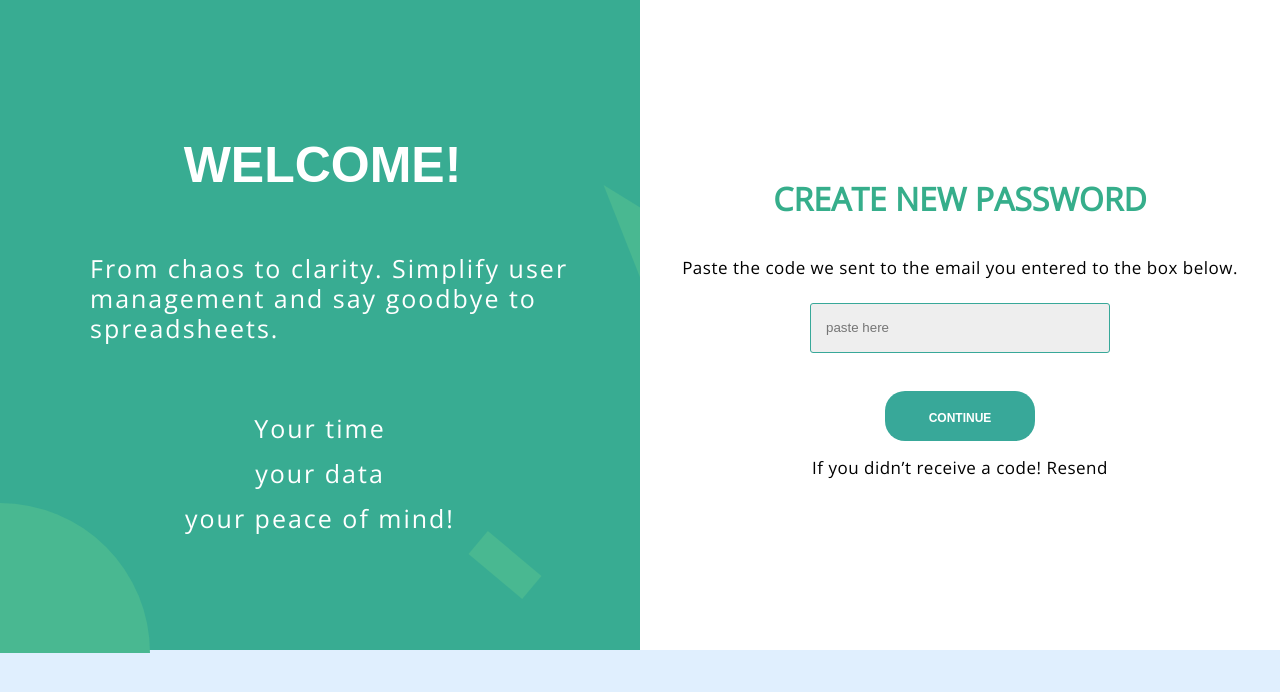
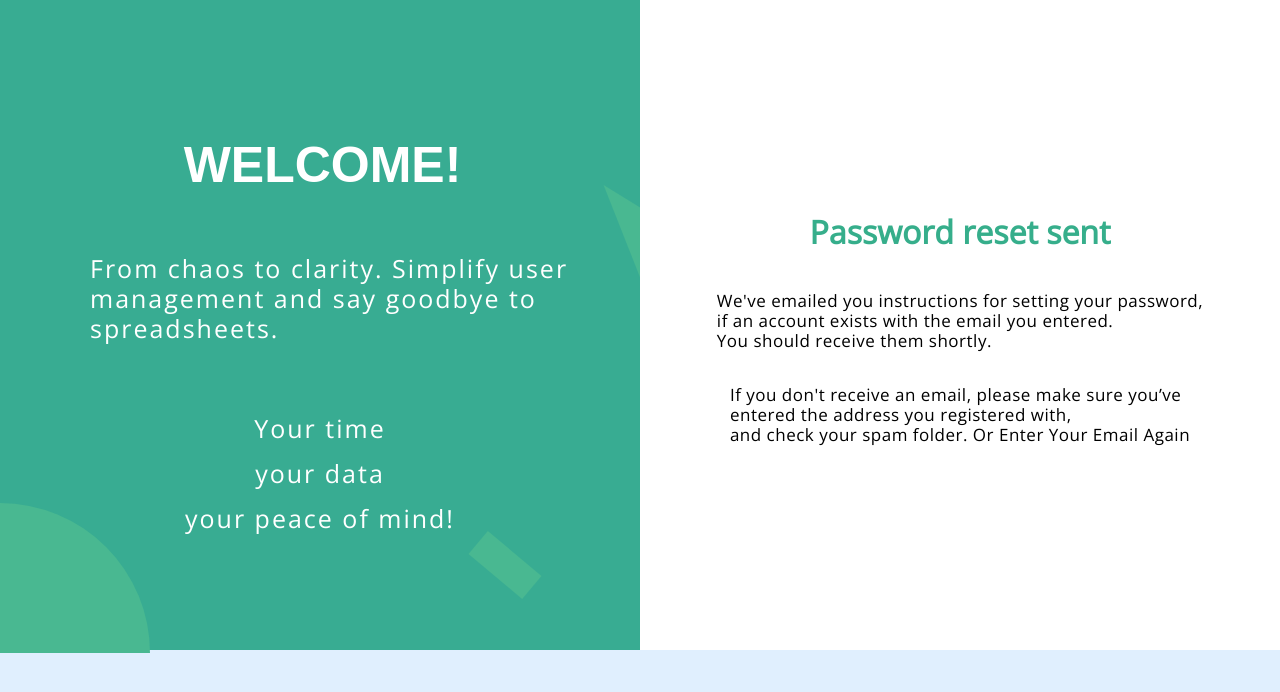
Before and after one commit to naolatomsa/UMS-UPDATED, a React (Create React App) app: page /v3 in a window 1280 px wide. Shown: the top 692 px of the page. Built offline with nearby package versions, Linux system fonts and the light colour scheme.

Commit message:
forget password

```diff
--- a/src/changepassword.js
+++ b/src/changepassword.js
@@ -1,10 +1,35 @@
 import React from 'react'
 import { useNavigate } from 'react-router-dom';
+import { useParams } from 'react-router-dom';
+import axios from 'axios';
+import { useState } from 'react';
+import { useEffect } from 'react';
+
+
 const Changepassword = () => {
+  const [newPassword, setNewPassword] = useState('');
+  const [confirmNewPassword, setConfirmPassword] = useState('');
   const navigate = useNavigate();
-  const handleChangepassword = () => {
-    navigate('/');
+  const { token } = useParams();
+  // const { userId} = useParams();
+  const handleChangepassword = async(e) => {
+    e.preventDefault();
+
+    try{
+      const response = await axios.post('http://192.168.0.107:8000/api/forget_password', {
+        token, newPassword , confirmNewPassword
+      })
+      console.log('sent secussfilly now login', response)
+      navigate('/');
+    }catch(error){
+      console.log(error)
+    }
+
   };
+  useEffect(() => {
+    // You can log or use the token here
+    console.log('Token from URL:', token);
+  }, [token]);
   return (
     <div className='all'>
     <div className='wow'>
@@ -30,14 +55,14 @@ const Changepassword = () => {
           <p style={{color:'black'}}>Enter your email for the verification process, we will send 4 digits code to your email.</p>
         </div> */}
         <div className='input2'>
-          <input type='password' placeholder='New password' required style={{ backgroundImage: `url('${process.env.PUBLIC_URL}/Icons/password.png')`, backgroundSize: '20px 20px',
+          <input type='password' placeholder='New password' required value={newPassword} onChange={(e)=>setNewPassword(e.target.value)} style={{ backgroundImage: `url('${process.env.PUBLIC_URL}/Icons/password.png')`, backgroundSize: '20px 20px',
                 backgroundRepeat: 'no-repeat',backgroundPosition: 'left 10px center', paddingLeft: '50px'}}/>
         </div>
         <div className='input2'>
-          <input type='password' placeholder='Confirm new password' required style={{ backgroundImage: `url('${process.env.PUBLIC_URL}/Icons/password.png')`, backgroundSize: '20px 20px',
+          <input type='password' placeholder='Confirm new password' required value={confirmNewPassword} onChange={(e)=>setConfirmPassword(e.target.value)} style={{ backgroundImage: `url('${process.env.PUBLIC_URL}/Icons/password.png')`, backgroundSize: '20px 20px',
                 backgroundRepeat: 'no-repeat',backgroundPosition: 'left 10px center', paddingLeft: '50px'}}/>
         </div>
-        <button type='submit' style={{marginTop: '30px'}}>Continue</button>
+        <button type='submit' style={{marginTop: '30px'}}>Change</button>
       </form>
     </div>
   </div>
--- a/src/forgetPass.js
+++ b/src/forgetPass.js
@@ -1,9 +1,24 @@
 import React from 'react'
 import {useNavigate} from 'react-router-dom';
+import { useState } from 'react';
+import axios from 'axios';
+
 const ForgetPass = () => {
+  const [Email, setEmail]= useState('');
   const navigate = useNavigate()
-  const handleReset = () => {
-    navigate('./v1')
+
+  const handleReset = async(e) => {
+    e.preventDefault();
+    try{
+      const response = await axios.post('http://192.168.0.107:8000/api/forget_password',{
+        Email
+      })
+      console.log('email sent succesfully', response)
+      navigate('/V3')
+    }catch(error){
+      console.log(error)
+    }
+
   }
     return (
         <div className='all'>
@@ -30,7 +45,7 @@ const ForgetPass = () => {
                 <p style={{color:'black',fontSize:'17px'}}>Enter your email for the verification process, <br></br>we will send 4 digits code to your email.</p>
               </div>
               <div className='input2'>
-                <input type='email' placeholder='Email' required style={{backgroundImage: `url('${process.env.PUBLIC_URL}/Icons/email.png')`, backgroundSize: '20px 20px',
+                <input type='email' placeholder='Email' required value={Email} onChange={(e)=>{setEmail(e.target.value)}} style={{backgroundImage: `url('${process.env.PUBLIC_URL}/Icons/email.png')`, backgroundSize: '20px 20px',
               backgroundRepeat: 'no-repeat',backgroundPosition: 'left 10px center', paddingLeft: '50px'}}/>
               </div>
               <button type='submit' style={{marginTop: '30px'}}>Continue</button>
--- a/src/verificationpage3.js
+++ b/src/verificationpage3.js
@@ -1,7 +1,12 @@
 import React from 'react'
 import './login.css'
+import {useNavigate} from 'react-router-dom';
 
 const Verificationpage3= () => {
+  const navigate = useNavigate();
+  const handleBack = () => {
+    navigate('/forget')
+  }
   return (
     <div className='all'>
     <div className='wow'>
@@ -22,19 +27,23 @@ const Verificationpage3= () => {
     </div>
     <div className='form-container' style={{paddingBottom:'0'}}>
       <form className='form'>
-        <h1 style={{color:'#36AE8B'}}>CREATE NEW PASSWORD</h1>
+        <h1 style={{color:'#36AE8B'}}>Password reset sent</h1>
         {/* <div className='input1'>
           <p style={{color:'black'}}>Enter your email for the verification process, we will send 4 digits code to your email.</p>
         </div> */}
-        <p style={{color:'black',fontSize:'17px'}}>Paste the code we sent to the email you entered to the box below.</p>
+        <p style={{color:'black',fontSize:'17px'}}>We've emailed you instructions for setting your password,<br></br>
+        if an account exists with the email you entered. <br></br>
+        You should receive them shortly.</p>
         {/* <div className='input2'>
           <input type='password' placeholder='password' required />
         </div> */}
-        <div className='input2'>
+        {/* <div className='input2'>
           <input type='text' placeholder='paste here' required/>
-        </div>
-        <button style={{marginTop: '30px'}}>Continue</button>
-        <p style={{color:'black',fontSize:'17px'}}>If you didn’t receive a code! <a style={{fontSize:'17px'}}>Resend</a></p>
+        </div> */}
+        {/* <button style={{marginTop: '30px'}}>Continue</button> */}
+        <p style={{color:'black',fontSize:'17px'}}>If you don't receive an email,
+        please make sure you’ve <br></br> entered the address you registered with, <br></br>
+        and check your spam folder. Or <a style={{fontSize:'17px'}} onClick={handleBack}> Enter Your Email Again</a></p>
         {/* <p style={{color:'black'}}>If you didn’t receive a code! <a style={{color:'#38A899'}}>Resend</a></p> */}
       </form>
     </div>
```
Also changed, not shown: src/App.js (+5 -5 lines).
